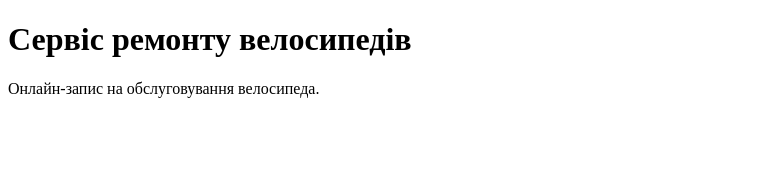
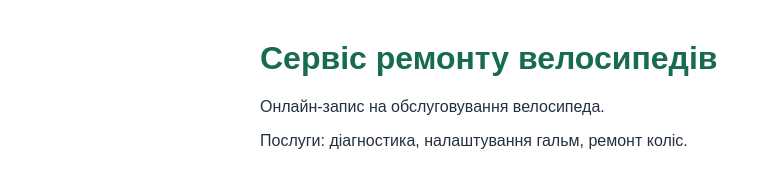
Before and after one commit to lera1764/bike-service-git, a plain HTML site: page index.html in a window 1280 px wide. Shown: the whole page, without its empty margins (0-772 px from the left). Drawn offline with Linux system fonts and the light colour scheme.

Commit message:
Add service page

```diff
--- a/index.html
+++ b/index.html
@@ -4,9 +4,11 @@
     <meta charset="UTF-8">
     <meta name="viewport" content="width=device-width, initial-scale=1.0">
     <title>Сервіс ремонту велосипедів</title>
+    <link rel="stylesheet" href="styles.css">
 </head>
 <body>
     <h1>Сервіс ремонту велосипедів</h1>
     <p>Онлайн-запис на обслуговування велосипеда.</p>
+    <p>Послуги: діагностика, налаштування гальм, ремонт коліс.</p>
 </body>
 </html>
--- /dev/null
+++ b/styles.css
@@ -0,0 +1,14 @@
+body {
+    font-family: Arial, sans-serif;
+    max-width: 760px;
+    margin: 40px auto;
+    color: #243040;
+}
+
+h1 {
+    color: #176b52;
+}
+
+a {
+    color: #0b61a4;
+}
```
